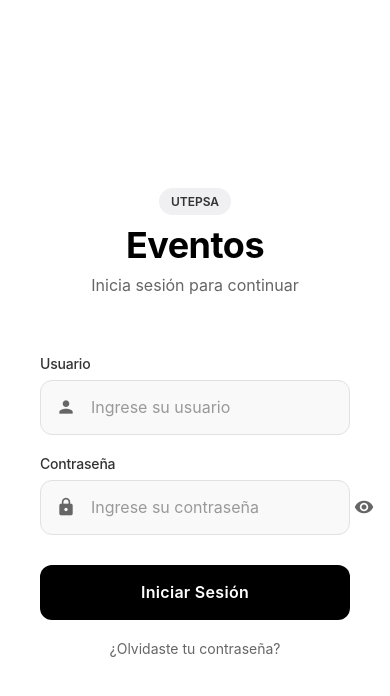
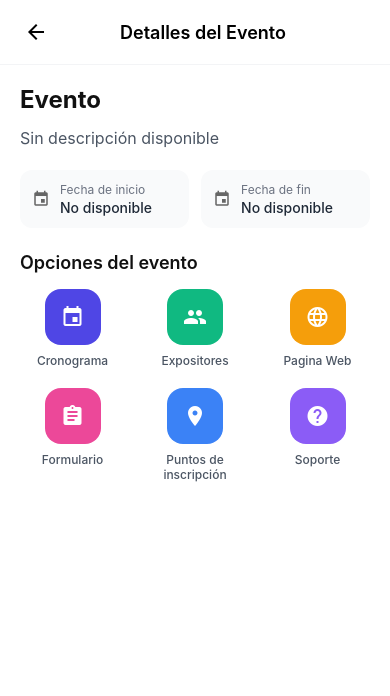
Before and after one commit to CristianRC7/UTEPSA-Eventos, a React Native app in the folder UTEPSAEventos/: screen /DashboardEvent in a window 390 px wide. Shown: the top 696 px of the page. Built offline with nearby package versions, Linux system fonts and the light colour scheme.

Commit message:
pantalla para los eventos con sus datos

```diff
--- a/UTEPSAEventos/App.tsx
+++ b/UTEPSAEventos/App.tsx
@@ -7,6 +7,7 @@ import Login from './src/pages/Login';
 import Home from './src/pages/Home';
 import MyPublication from './src/pages/MyPublication';
 import FormPublication from './src/components/FormPublication';
+import DashboardEvent from './src/pages/DashboardEvent';
 import { getSession } from './src/utils/sessionStorage';
 
 // Global function for handling back button press
@@ -64,6 +65,7 @@ function App(): React.JSX.Element {
       <StatusBar barStyle="dark-content" backgroundColor="#FFFFFF" />
       <NavigationContainer>
         <Stack.Navigator
+          id="main-stack"
           initialRouteName={userSession ? "Home" : "Login"}
           screenOptions={{
             headerShown: false,
@@ -86,6 +88,7 @@ function App(): React.JSX.Element {
           />
           <Stack.Screen name="MyPublication" component={MyPublication} />
           <Stack.Screen name="FormPublication" component={FormPublication} />
+          <Stack.Screen name="DashboardEvent" component={DashboardEvent} />
         </Stack.Navigator>
       </NavigationContainer>
     </SafeAreaProvider>
--- /dev/null
+++ b/UTEPSAEventos/src/pages/DashboardEvent.tsx
@@ -0,0 +1,200 @@
+import React from 'react';
+import {
+  View,
+  Text,
+  StyleSheet,
+  TouchableOpacity,
+  ScrollView,
+  SafeAreaView,
+  Alert,
+  StatusBar,
+} from 'react-native';
+import { useNavigation } from '@react-navigation/native';
+import Icon from 'react-native-vector-icons/MaterialIcons';
+
+const DashboardEvent = ({ route }: any) => {
+  const navigation = useNavigation();
+  const { event } = route.params || {};
+
+  const handleButtonPress = (feature: string) => {
+    Alert.alert('Información', `Apartado ${feature} en desarrollo`);
+  };
+
+  const handleBack = () => {
+    navigation.goBack();
+  };
+
+  // Menu options for the dashboard
+  const menuOptions = [
+    { name: 'Cronograma', icon: 'event', color: '#4F46E5' },
+    { name: 'Expositores', icon: 'people', color: '#10B981' },
+    { name: 'Pagina Web', icon: 'language', color: '#F59E0B' },
+    { name: 'Formulario', icon: 'assignment', color: '#EC4899' },
+    { name: 'Puntos de inscripción', icon: 'place', color: '#3B82F6' },
+    { name: 'Soporte', icon: 'help', color: '#8B5CF6' },
+  ];
+
+  return (
+    <SafeAreaView style={styles.container}>
+      <StatusBar barStyle="dark-content" backgroundColor="#FFFFFF" />
+
+      <View style={styles.header}>
+        <TouchableOpacity
+          style={styles.backButton}
+          onPress={handleBack}
+        >
+          <Icon name="arrow-back" size={24} color="#000" />
+        </TouchableOpacity>
+        <Text style={styles.headerTitle}>Detalles del Evento</Text>
+        <View style={{ width: 24 }} />
+      </View>
+
+      <ScrollView contentContainerStyle={styles.contentContainer}>
+        <View style={styles.eventInfoSection}>
+          <Text style={styles.eventTitle}>{event?.titulo || 'Evento'}</Text>
+          <Text style={styles.eventDescription}>{event?.descripcion || 'Sin descripción disponible'}</Text>
+
+          <View style={styles.dateInfoContainer}>
+            <View style={styles.dateInfo}>
+              <Icon name="event" size={18} color="#666" style={styles.dateIcon} />
+              <View>
+                <Text style={styles.dateLabel}>Fecha de inicio</Text>
+                <Text style={styles.dateValue}>{event?.fecha_inicio || 'No disponible'}</Text>
+              </View>
+            </View>
+
+            <View style={styles.dateInfo}>
+              <Icon name="event" size={18} color="#666" style={styles.dateIcon} />
+              <View>
+                <Text style={styles.dateLabel}>Fecha de fin</Text>
+                <Text style={styles.dateValue}>{event?.fecha_fin || 'No disponible'}</Text>
+              </View>
+            </View>
+          </View>
+        </View>
+
+        <View style={styles.menuSection}>
+          <Text style={styles.menuTitle}>Opciones del evento</Text>
+
+          <View style={styles.menuGrid}>
+            {menuOptions.map((option, index) => (
+              <TouchableOpacity
+                key={index}
+                style={styles.menuItem}
+                onPress={() => handleButtonPress(option.name)}
+                activeOpacity={0.7}
+              >
+                <View style={[styles.iconContainer, { backgroundColor: option.color }]}>
+                  <Icon name={option.icon} size={24} color="#FFF" />
+                </View>
+                <Text style={styles.menuItemText}>{option.name}</Text>
+              </TouchableOpacity>
+            ))}
+          </View>
+        </View>
+      </ScrollView>
+    </SafeAreaView>
+  );
+};
+
+const styles = StyleSheet.create({
+  container: {
+    flex: 1,
+    backgroundColor: '#FFFFFF',
+  },
+  header: {
+    flexDirection: 'row',
+    alignItems: 'center',
+    justifyContent: 'space-between',
+    paddingHorizontal: 16,
+    paddingVertical: 12,
+    borderBottomWidth: 1,
+    borderBottomColor: '#F3F4F6',
+  },
+  backButton: {
+    padding: 8,
+  },
+  headerTitle: {
+    fontSize: 18,
+    fontWeight: '600',
+    color: '#000',
+  },
+  contentContainer: {
+    padding: 20,
+  },
+  eventInfoSection: {
+    marginBottom: 24,
+  },
+  eventTitle: {
+    fontSize: 24,
+    fontWeight: '700',
+    color: '#111',
+    marginBottom: 12,
+  },
+  eventDescription: {
+    fontSize: 16,
+    color: '#4B5563',
+    lineHeight: 24,
+    marginBottom: 20,
+  },
+  dateInfoContainer: {
+    flexDirection: 'row',
+    justifyContent: 'space-between',
+  },
+  dateInfo: {
+    flexDirection: 'row',
+    alignItems: 'center',
+    backgroundColor: '#F9FAFB',
+    padding: 12,
+    borderRadius: 12,
+    flex: 0.48,
+  },
+  dateIcon: {
+    marginRight: 10,
+  },
+  dateLabel: {
+    fontSize: 12,
+    color: '#6B7280',
+    marginBottom: 2,
+  },
+  dateValue: {
+    fontSize: 14,
+    color: '#1F2937',
+    fontWeight: '500',
+  },
+  menuSection: {
+    marginBottom: 24,
+  },
+  menuTitle: {
+    fontSize: 18,
+    fontWeight: '600',
+    color: '#111',
+    marginBottom: 16,
+  },
+  menuGrid: {
+    flexDirection: 'row',
+    flexWrap: 'wrap',
+    justifyContent: 'space-between',
+  },
+  menuItem: {
+    width: '30%',
+    alignItems: 'center',
+    marginBottom: 20,
+  },
+  iconContainer: {
+    width: 56,
+    height: 56,
+    borderRadius: 16,
+    justifyContent: 'center',
+    alignItems: 'center',
+    marginBottom: 8,
+  },
+  menuItemText: {
+    fontSize: 12,
+    fontWeight: '500',
+    color: '#4B5563',
+    textAlign: 'center',
+  },
+});
+
+export default DashboardEvent;
--- a/UTEPSAEventos/src/pages/HomeScreen.tsx
+++ b/UTEPSAEventos/src/pages/HomeScreen.tsx
@@ -12,10 +12,12 @@ import {
   FlatList,
   Alert,
 } from 'react-native';
+import { useNavigation } from '@react-navigation/native';
 import { BASE_URL } from '../utils/Config';
 
 // Home Tab Screen Component
 const HomeScreen = ({ route }: any) => {
+  const navigation = useNavigation();
   const userData = route.params?.userData;
   const [searchQuery, setSearchQuery] = useState('');
   const [events, setEvents] = useState([]);
@@ -55,8 +57,8 @@ const HomeScreen = ({ route }: any) => {
   const fetchEvents = async (query = '') => {
     setLoading(true);
     try {
-        const response = await fetch(`${BASE_URL}/Events.php?search=${encodeURIComponent(query)}`);
-        const data = await response.json();
+      const response = await fetch(`${BASE_URL}/Events.php?search=${encodeURIComponent(query)}`);
+      const data = await response.json();
 
       if (data.success) {
         setEvents(data.events);
@@ -87,8 +89,16 @@ const HomeScreen = ({ route }: any) => {
     fetchEvents('');
   };
 
+  const handleEventPress = (event: any) => {
+    navigation.navigate('DashboardEvent', { event });
+  };
+
   const renderEventItem = ({ item }: any) => (
-    <View style={styles.eventCard}>
+    <TouchableOpacity
+      style={styles.eventCard}
+      onPress={() => handleEventPress(item)}
+      activeOpacity={0.7}
+    >
       <Text style={styles.eventTitle}>{item.titulo}</Text>
       <Text style={styles.eventDescription} numberOfLines={2}>
         {item.descripcion}
@@ -101,7 +111,7 @@ const HomeScreen = ({ route }: any) => {
         <Text style={styles.eventDateLabel}>Fin:</Text>
         <Text style={styles.eventDate}>{formatDate(item.fecha_fin)}</Text>
       </View>
-    </View>
+    </TouchableOpacity>
   );
 
   const renderEmptyList = () => (
@@ -126,9 +136,9 @@ const HomeScreen = ({ route }: any) => {
             transform: [{ translateY: moveAnim }]
           }
         ]}>
-            <Text style={styles.welcomeChip}>
-                {userData?.rol === 'interno' ? 'Usuario Interno' : 'Usuario Externo'}
-            </Text>
+          <Text style={styles.welcomeChip}>
+            {userData?.rol === 'interno' ? 'Usuario Interno' : 'Usuario Externo'}
+          </Text>
           <Text style={styles.headerTitle}>Bienvenido</Text>
           <Text style={styles.headerSubtitle}>
             {userData?.nombre} {userData?.apellidos}
@@ -177,7 +187,6 @@ const HomeScreen = ({ route }: any) => {
     </SafeAreaView>
   );
 };
-
 const styles = StyleSheet.create({
   container: {
     flex: 1,
```
Also changed, not shown: UTEPSAEventos/src/components/BottomNavigator.tsx (+6 -1 lines), UTEPSAEventos/src/pages/Home.tsx (+6 -1 lines).
